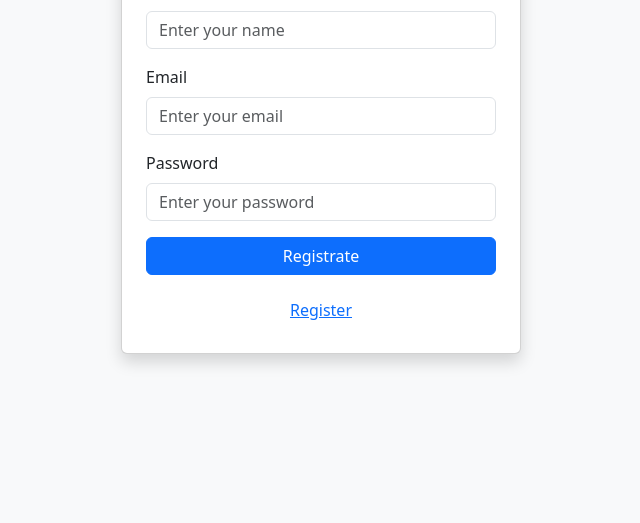
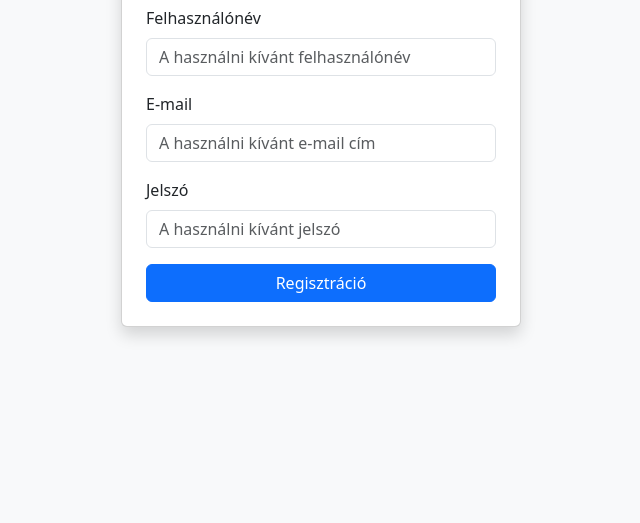
Before and after one commit to Lcgyrk/Tippmix, a website: page registration.html in a window 1280 px wide. Shown: the part 277-800 px from the top of the page, without its empty margins (319-959 px from the left). Drawn offline with nearby package versions, Linux system fonts and the light colour scheme.

Commit message:
#3 alapséma

```diff
--- a/registration.html
+++ b/registration.html
@@ -10,24 +10,21 @@
 <body class="bg-light">
     <div class="container d-flex justify-content-center align-items-center vh-100">
         <div class="card shadow p-4" style="max-width: 400px; width: 100%;">
-            <h2 class="text-center mb-4">Login</h2>
+            <h2 class="text-center mb-4">Regisztráció</h2>
             <form>
                 <div class="mb-3">
-                    <label for="name" class="form-label">Name</label>
-                    <input type="text" class="form-control" id="name" name="name" placeholder="Enter your name" required>
+                    <label for="name" class="form-label">Felhasználónév</label>
+                    <input type="text" class="form-control" id="name" name="name" placeholder="A használni kívánt felhasználónév" required>
                 </div>
                 <div class="mb-3">
-                    <label for="email" class="form-label">Email</label>
-                    <input type="email" class="form-control" id="email" name="email" placeholder="Enter your email" required>
+                    <label for="email" class="form-label">E-mail</label>
+                    <input type="email" class="form-control" id="email" name="email" placeholder="A használni kívánt e-mail cím" required>
                 </div>
                 <div class="mb-3">
-                    <label for="password" class="form-label">Password</label>
-                    <input type="password" class="form-control" id="password" name="password" placeholder="Enter your password" required minlength="6">
+                    <label for="password" class="form-label">Jelszó</label>
+                    <input type="password" class="form-control" id="password" name="password" placeholder="A használni kívánt jelszó" required minlength="6">
                 </div>
-                <button type="submit" class="btn btn-primary w-100">Registrate</button>
-                <div class="text-center mt-3">
-                    <a href="register.html" class="btn btn-link">Register</a>
-                </div>
+                <button type="submit" class="btn btn-primary w-100">Regisztráció</button>
             </form>
         </div>
     </div>
```
Also changed, not shown: login.html (+7 -6 lines), src/main.ts (line endings or trailing spaces).
